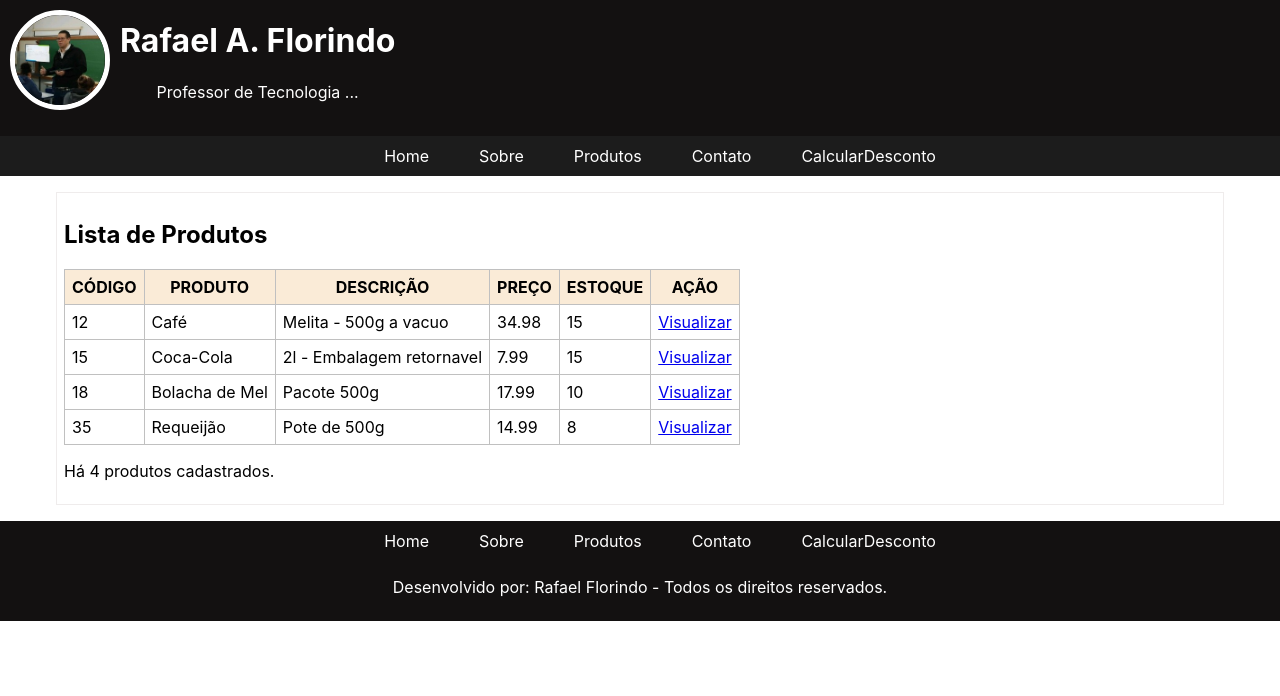
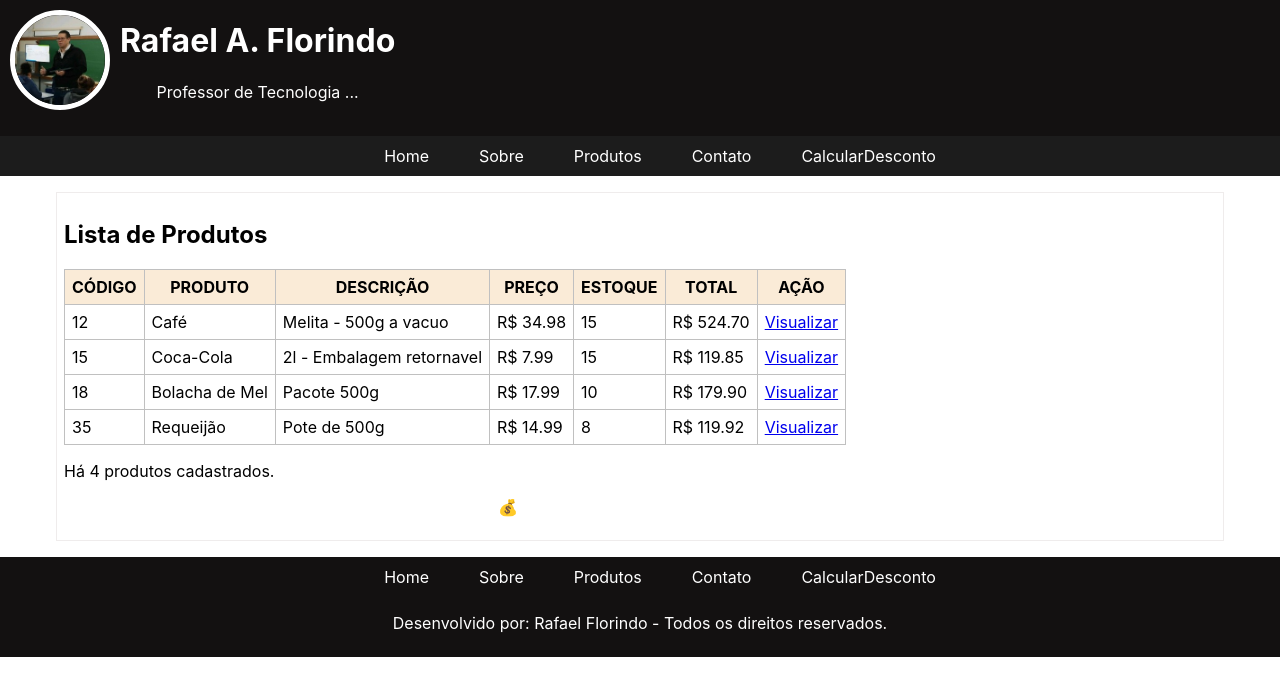
Before and after one commit to rafaelflorindo/ProjetoAulaReact, a React (Create React App) app: page /produtos in a window 1280 px wide. Shown: the top 696 px of the page. Built offline with nearby package versions, Linux system fonts and the light colour scheme.

Commit message:
Update index.js
uso do reduce

```diff
--- a/src/Components/Produtos/index.js
+++ b/src/Components/Produtos/index.js
@@ -7,38 +7,54 @@ import baseDados from "./baseProduto";
 export default function Produto(){
     const [produtos, setProdutos] = useState([]);
 
-    useEffect(() => { //evitar o looping infinito
+    useEffect(() => {
         setProdutos(baseDados);
     }, []);
+
+    // Calcula o total geral
+    const totalGeral = produtos.reduce((acc, item) => {
+        return acc + (item.preco * item.quantidadeEstoque);
+    }, 0);
 
     return(
         <div>
             <h1>Lista de Produtos</h1>
             <table>
+                <thead>
+                    <tr>
                         <th>CÓDIGO</th>
                         <th>PRODUTO</th>
                         <th>DESCRIÇÃO</th>
                         <th>PREÇO</th>
                         <th>ESTOQUE</th>
+                        <th>TOTAL</th>
                         <th>AÇÃO</th>
+                    </tr>
+                </thead>
+                <tbody>
                 {
-                    produtos.map(
-                        (item, index)=>(
+                    produtos.map((item, index) => {
+                        const totalLinha = item.preco * item.quantidadeEstoque;
+                        return (
                             <tr key={index}>
                                 <td>{item.codigo}</td>
                                 <td>{item.nomeProduto}</td>
                                 <td>{item.descricao}</td>
-                                <td>{item.preco}</td>
+                                <td>R$ {item.preco.toFixed(2)}</td>
                                 <td>{item.quantidadeEstoque}</td>
+                                <td>R$ {totalLinha.toFixed(2)}</td>
                                 <td>
                                     <Link to={`/listarProduto/${item.codigo}`}>Visualizar</Link>
                                 </td>
                             </tr>
-                        )
-                    )
+                        );
+                    })
                 }
+                </tbody>
             </table>
+
             <p className="numeroRegistros">Há {produtos.length} produtos cadastrados.</p>
+            <p className="totalGeral">💰 Valor total em estoque: <strong>R$ {totalGeral.toFixed(2)}</strong></p>
         </div>
     );
 }
```
Lines whose indentation alone changed are shown as unchanged.
